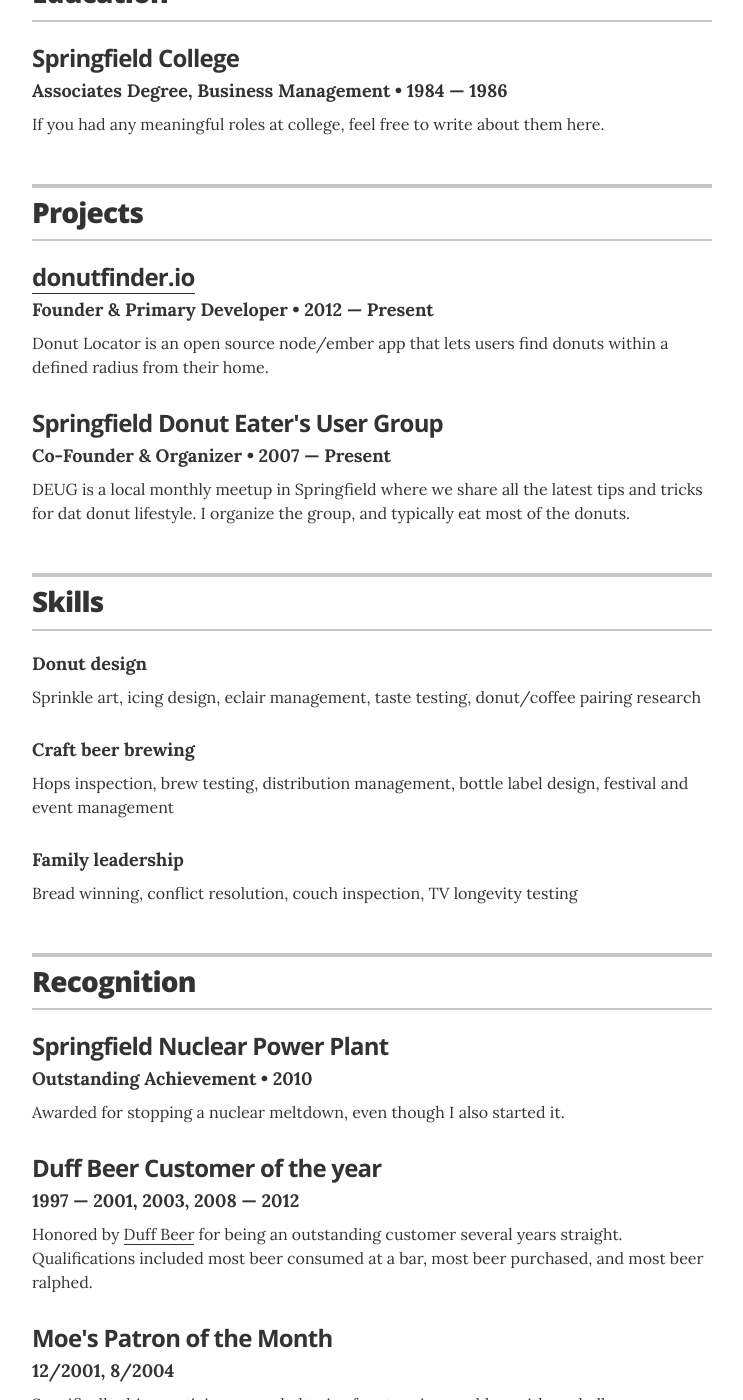
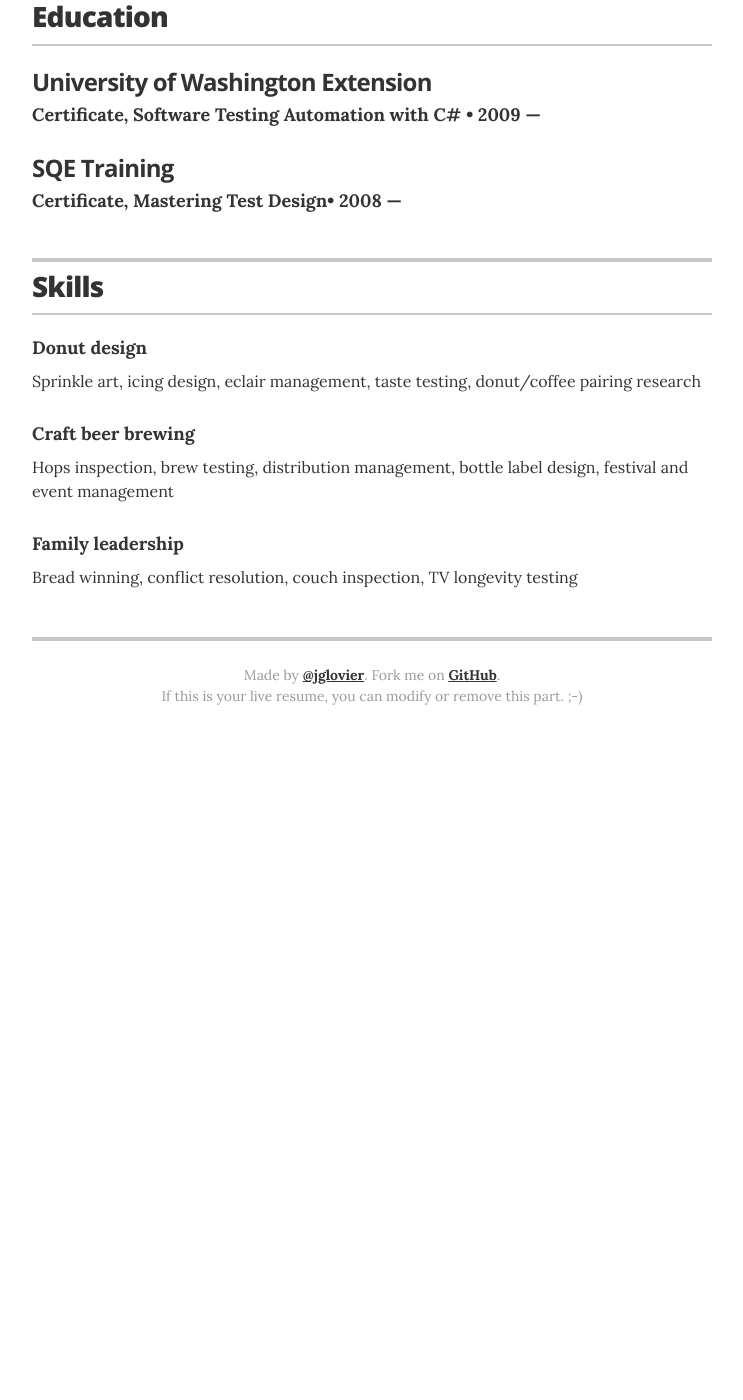
Before and after one commit to rharmaning/rharmaning.github.io, a Jekyll site: the page built from index.html, in a window 1280 px wide and 1400 px high, scrolled down 2869 px. Shown: the whole window, without its empty margins (268-1011 px from the left). Built offline with Jekyll 4.4.1, drawn with Linux system fonts in a browser that asks for light colours; after the commit the page ends 3624 px from its top, so only the background shows below that; some of the changed text lies outside the part shown.

Commit message:
updating the right things now

```diff
--- a/_config.yml
+++ b/_config.yml
@@ -1,6 +1,6 @@
 # Site settings
-title: "Jekyll Resume Template"
-description: "A resume template for Jekyll and GitHub Pages sites."
+title: "ryan harmaning"
+description: "my resume to date"
 
 # Build settings
 markdown: kramdown
@@ -10,7 +10,7 @@ sass:
 
 # Resume settings
 resume_avatar:                  "true"
-resume_name:                    "Ryan harmaning"
+resume_name:                    "Ryan Harmaning"
 resume_title:                   "Software Engineer in Test"
 resume_contact_email:           "ryan.harmaning@gmail.com"
 
@@ -24,9 +24,9 @@ resume_looking_for_work:        "yes"
 # comment out to hide
 resume_section_experience:      true
 resume_section_education:       true
-resume_section_projects:        true
+resume_section_projects:        false
 resume_section_skills:          true
-resume_section_recognition:     true
+resume_section_recognition:     false
 resume_section_links:           false
 resume_section_associations:    false
 
@@ -39,7 +39,7 @@ resume_social_links:
   # resume_facebook_url:          "insert Facebook URL here"
   resume_linkedin_url:          "https://www.linkedin.com/in/ryanharmaning"
   # resume_instagram_url:         "insert your Instagram URL here"
-  resume_website_url:           "http://joelglovier.com"
+  # resume_website_url:           "http://ryanharmaning.com"
 
 # Design settings
 resume_theme:                   default
--- a/_layouts/resume.html
+++ b/_layouts/resume.html
@@ -27,7 +27,7 @@
         </div>
 
         <div class="executive-summary" itemprop="description">
-          <p>A seasoned, Test-Forward Engineer with a proven record of growing into Lead and Senior roles driven by a desire to learn and teach new technologies and techniques and make a measureable impact on teams I’m a part of. Able to see through the clutter, expose and communicate areas of risk, with a deep desire to delight the customer.
+          <p>A seasoned, Test-Forward Engineer with a proven record of growing into Lead and Senior roles driven by a desire to learn and teach new technologies and techniques to make a measureable impact on teams I’m a part of. Able to see through the clutter, expose and communicate areas of risk, with a deep desire to delight the customer.
           </p>
         </div>
 
@@ -90,6 +90,7 @@
           <ul class="resume-item-list">
             <li>Developed automated API test suites adopted into team-wide use.</li>
             <li>Contribute to an automated suite of coded-UI Tests (C# + Selenium Grid).</li>
+            <li>Server as a Test-Pair with Developers especially in areas of Feature Integration.</li>
             <li>Work through and expand backlog of Exploratory Testing Charters.</li>
             <li>Provide active, engaged suppport and smoke-testing for Platform Releases.</li>
             <li>Leveraged extensive domain knowledge to test integration with Centurylink Systems during and post-acquisition.</li>
@@ -152,10 +153,14 @@
           <h2>Education</h2>
         </header>
 
-        <div class="resume-item" itemscope itemprop="alumniOf" itemtype="http://schema.org/CollegeOrUniversity">
-          <h3 class="resume-item-title" itemprop="name">Springfield College</h3>
-          <h4 class="resume-item-details" itemprop="description">Associates Degree, Business Management &bull; 1984 &mdash; 1986</h4>
-          <p class="resume-item-copy">If you had any meaningful roles at college, feel free to write about them here.</p>
+        <div class="resume-item" itemscope itemprop="alumniOf" itemtypea="http://schema.org/CollegeOrUniversity">
+          <h3 class="resume-item-title" itemprop="name">University of Washington Extension</h3>
+          <h4 class="resume-item-details" itemprop="description">Certificate, Software Testing Automation with C# &bull; 2009 &mdash; </h4>
+        </div>
+
+        <div class="resume-item" itemscope itemprop="alumniOf" itemtypea="http://schema.org/CollegeOrUniversity">
+          <h3 class="resume-item-title" itemprop="name">SQE Training </h3>
+          <h4 class="resume-item-details" itemprop="description">Certificate, Mastering Test Design&bull; 2008 &mdash; </h4>
         </div>
 
       </section>
```
Also changed, not shown: other parts of _layouts/resume.html (+1 -1 lines).
